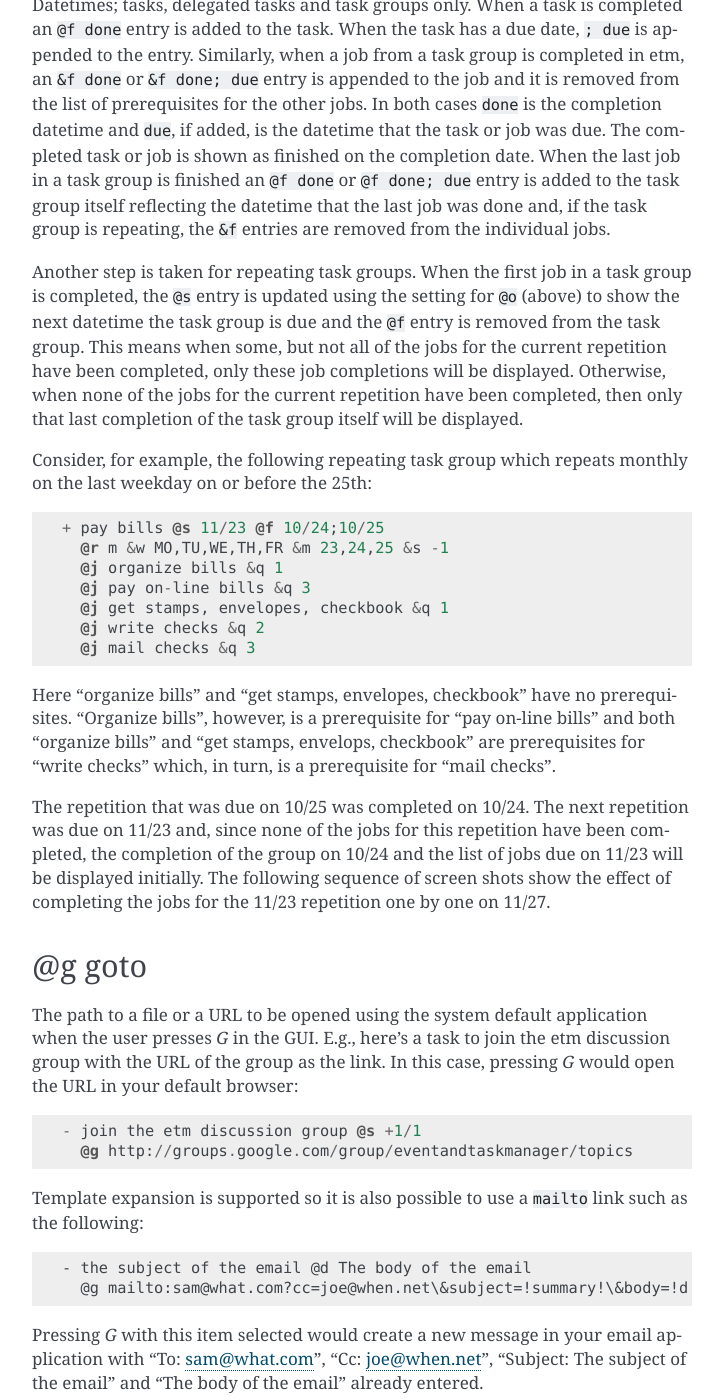
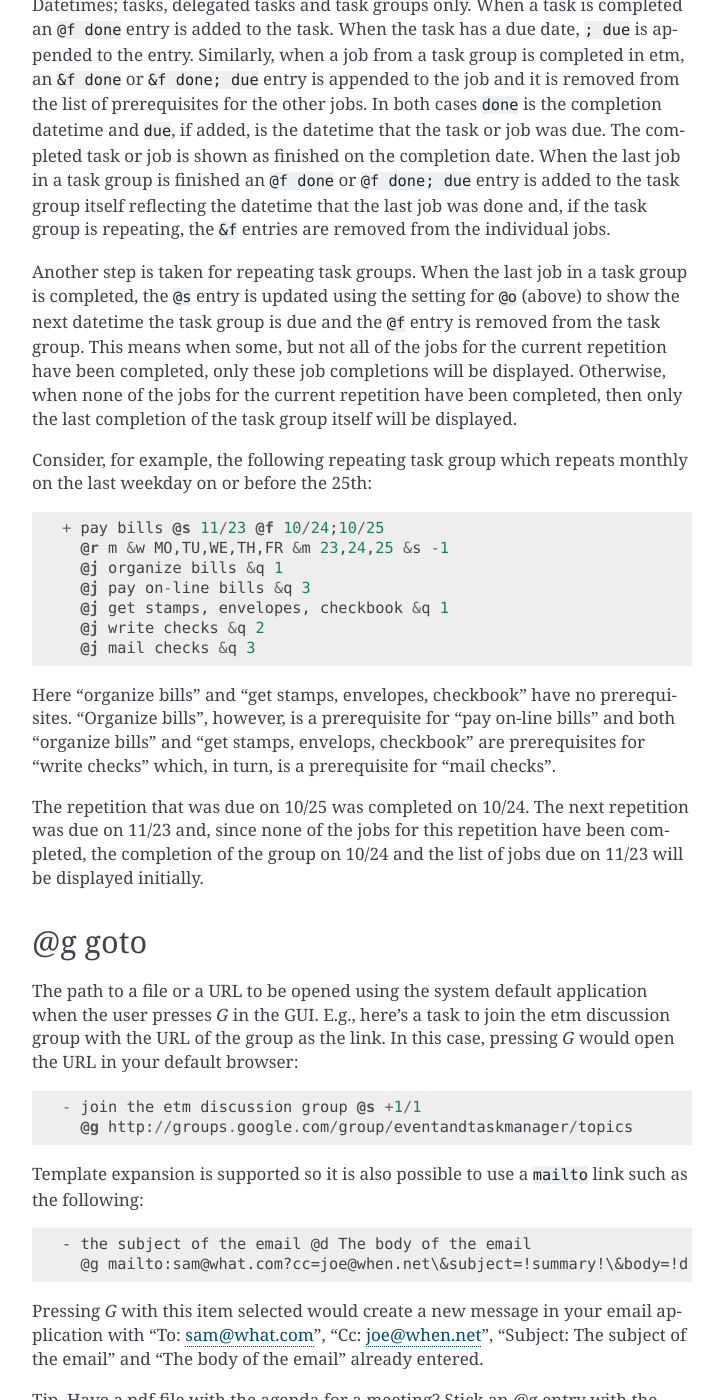
Before and after one commit to dagraham/etm-tk, a Sphinx documentation site: the page built from docs/ATKEYS.rst, in a window 1280 px wide and 1400 px high, scrolled down 3170 px. Shown: the whole window, without its empty margins (388-1111 px from the left). Built offline with Sphinx 7.4.7, drawn with Linux system fonts in a browser that asks for light colours.

Commit message:
Auto-commit: saved ATKEYS.rst

```diff
--- a/docs/ATKEYS.rst
+++ b/docs/ATKEYS.rst
@@ -163,13 +163,13 @@ reflecting the datetime that the last job was done and, if the task
 group is repeating, the ``&f`` entries are removed from the individual
 jobs.
 
-Another step is taken for repeating task groups. When the first job in a
+Another step is taken for repeating task groups. When the last job in a
 task group is completed, the ``@s`` entry is updated using the setting
 for ``@o`` (above) to show the next datetime the task group is due and
 the ``@f`` entry is removed from the task group. This means when some,
 but not all of the jobs for the current repetition have been completed,
 only these job completions will be displayed. Otherwise, when none of
-the jobs for the current repetition have been completed, then only that
+the jobs for the current repetition have been completed, then only the
 last completion of the task group itself will be displayed.
 
 Consider, for example, the following repeating task group which repeats
@@ -192,9 +192,7 @@ prerequisite for "mail checks".
 The repetition that was due on 10/25 was completed on 10/24. The next
 repetition was due on 11/23 and, since none of the jobs for this
 repetition have been completed, the completion of the group on 10/24 and
-the list of jobs due on 11/23 will be displayed initially. The following
-sequence of screen shots show the effect of completing the jobs for the
-11/23 repetition one by one on 11/27.
+the list of jobs due on 11/23 will be displayed initially.
 
 @g goto
 -------
```
